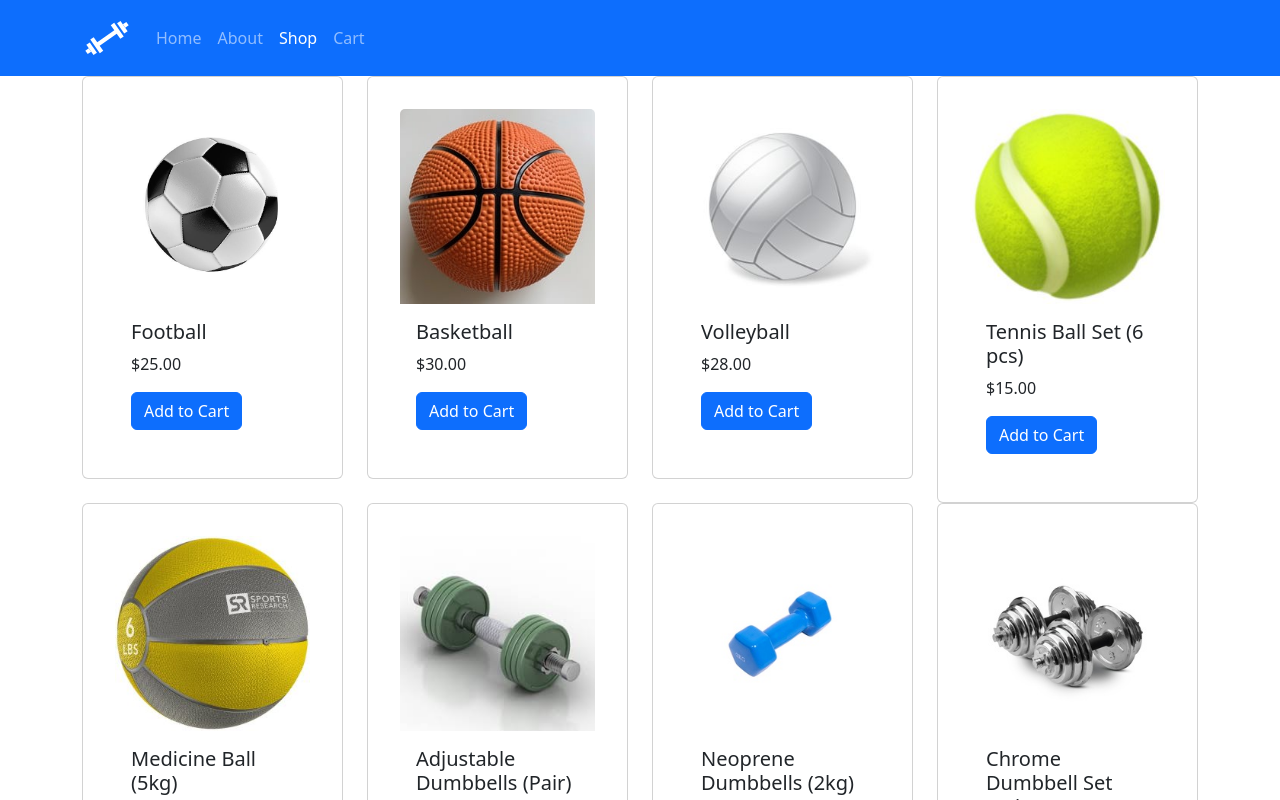
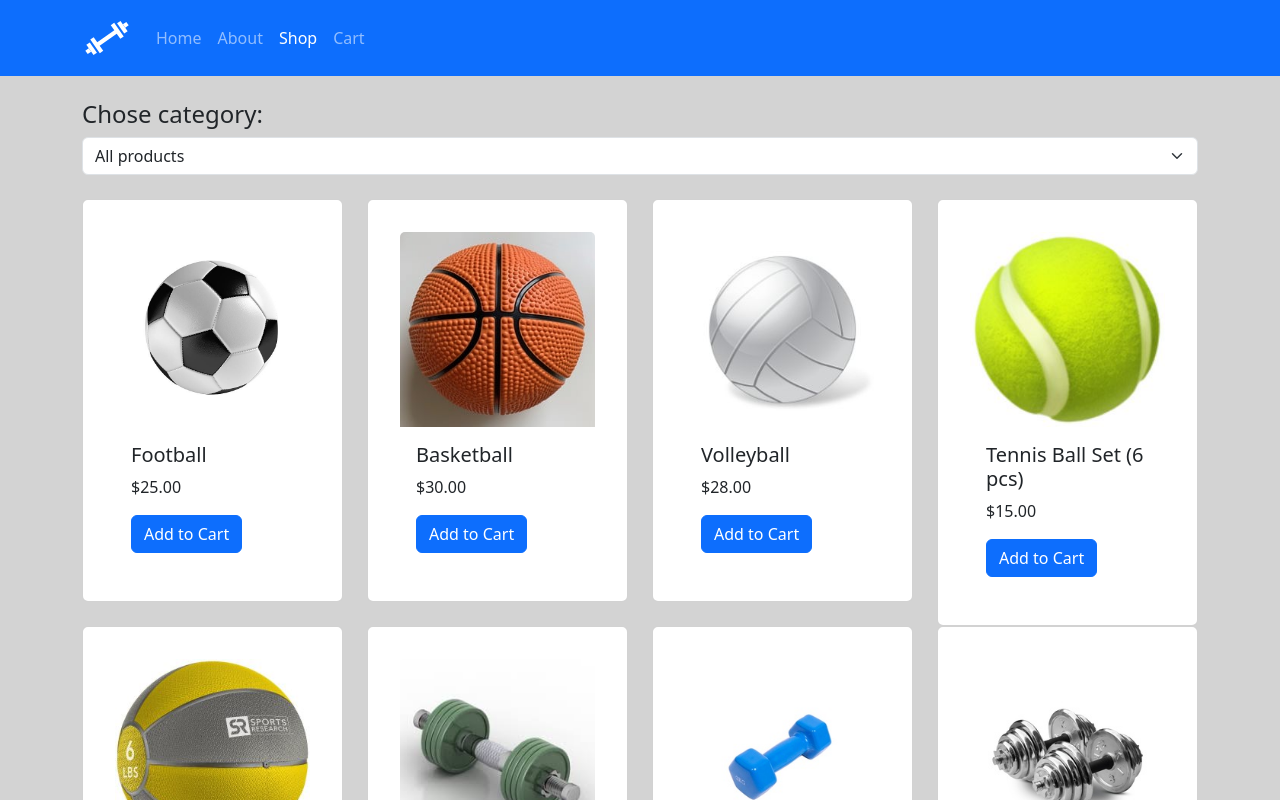
Before and after one commit to DaniilT048/internet-shop, a React (Vite) app: page /shop in a window 1280 px wide. Shown: the top 800 px of the page. Built offline with nearby package versions, Linux system fonts and the light colour scheme.

Commit message:
added chouse category selector, make bg gray

```diff
--- a/src/App.css
+++ b/src/App.css
@@ -1,3 +1,8 @@
+body{
+  background-color: rgba(211, 211, 211, 1);
+}
+
+
 @keyframes logo-spin {
   from {
     transform: rotate(0deg);
--- a/src/components/ErrorPage.tsx
+++ b/src/components/ErrorPage.tsx
@@ -1,7 +1,10 @@
-import {ReactElement} from "react";
+import type {ReactElement} from "react";
+import Container from "react-bootstrap/Container";
 
 const ErrorPage = ():ReactElement => {
-    return <h1 style={{color: '#FF0000'}}>Something went wrong</h1>
+    return (<Container>
+        <h1 style={{color: '#FF0000'}}>Something went wrong</h1>
+    </Container>)
 }
 
 export default ErrorPage;
--- a/src/components/HeaderMenu.tsx
+++ b/src/components/HeaderMenu.tsx
@@ -9,7 +9,7 @@ import {NavLink} from "react-router";
 
 function HeaderMenu(): JSX.Element {
     return (
-        <>
+        <div className="mb-4">
             <Navbar bg="primary" data-bs-theme="dark">
                 <Container>
                     <Navbar.Brand href="/"><CgGym style={{fontSize: 50}}/></Navbar.Brand>
@@ -22,7 +22,7 @@ function HeaderMenu(): JSX.Element {
                     </Nav>
                 </Container>
             </Navbar>
-        </>
+        </div>
     );
 }
 
--- a/src/components/NotFound.tsx
+++ b/src/components/NotFound.tsx
@@ -1,7 +1,10 @@
-import {ReactElement} from "react";
+import type {ReactElement} from "react";
+import Container from "react-bootstrap/Container";
 
 const NotFound = ():ReactElement => {
-    return <h1 style={{color: '#FF0000'}}>Error 404. Page is not found</h1>
+    return (<Container>
+        <h1 style={{color: '#FF0000'}}>Error 404. Page is not found</h1>
+    </Container>)
 }
 
 export default NotFound;
--- a/src/components/Shop.tsx
+++ b/src/components/Shop.tsx
@@ -4,15 +4,25 @@ import Row from 'react-bootstrap/Row';
 import Col from 'react-bootstrap/Col';
 import ShopCard from "./ShopCard.tsx";
 import products from "../data/products.ts";
+import Form from 'react-bootstrap/Form';
 
 const Shop = ():ReactElement => {
     document.title = "Shop";
+
     return(
         <Container>
+            <h4>Chose category:</h4>
+            <Form.Select className="mb-4">
+                <option>All products</option>
+                <option>Balls</option>
+                <option>Dumbbells</option>
+                <option>Mats</option>
+                <option>Accessories</option>
+            </Form.Select>
             <Row md={4}>
                 {products.map((product) => (
                     <Col key={product.id} sm={6} md={4} lg={3}>
-                        <ShopCard product={product} />
+                        <ShopCard product={product}/>
                     </Col>
                 ))}
             </Row>
--- a/src/index.css
+++ b/src/index.css
@@ -1,7 +1,3 @@
-
-
-
-
 body {
   min-width: 320px;
   min-height: 100vh;
@@ -36,9 +32,6 @@ button:focus-visible {
     color: #213547;
     background-color: #ffffff;
   }
-  a:hover {
-    color: #747bff;
-  }
   button {
     background-color: #f9f9f9;
   }
```
